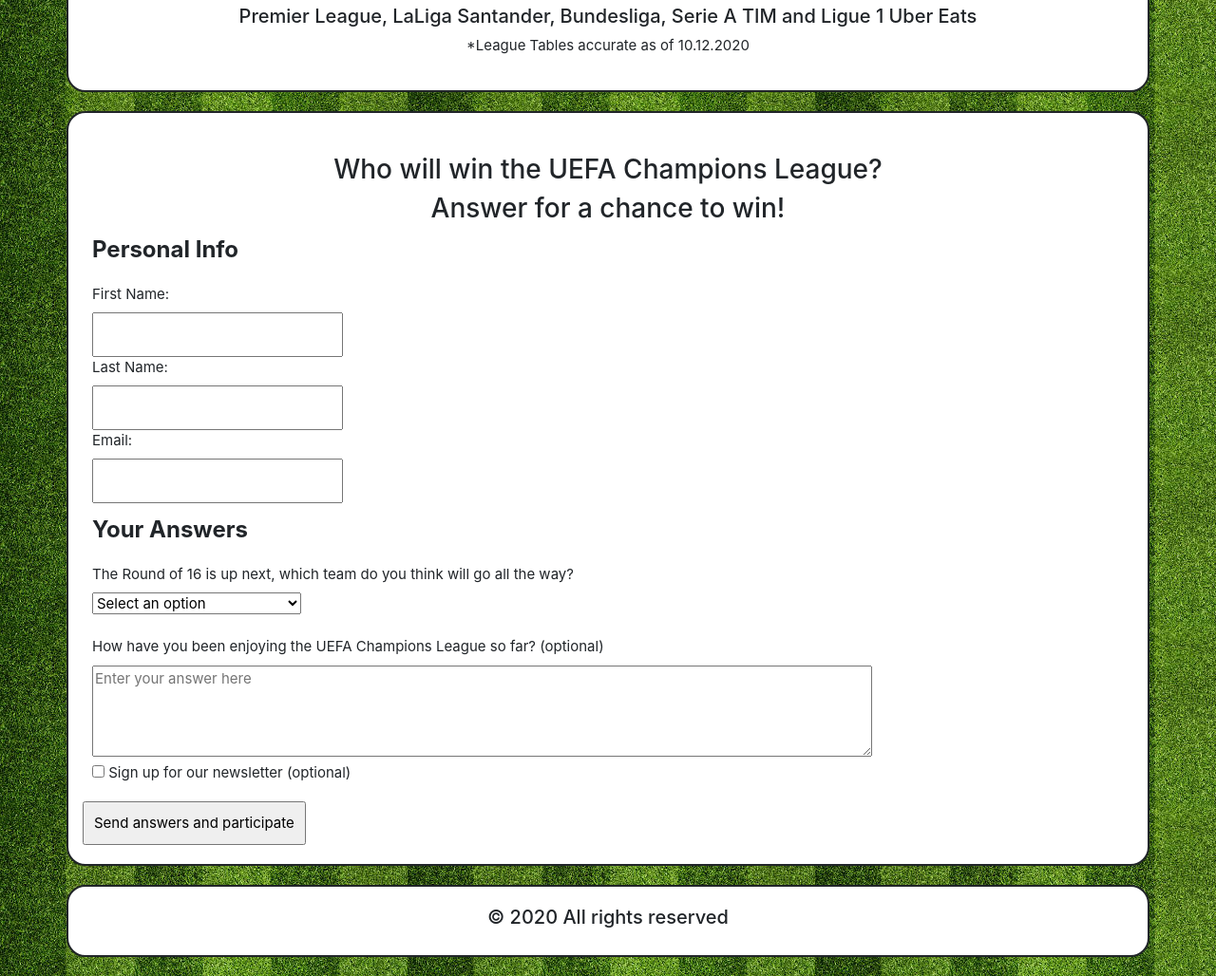
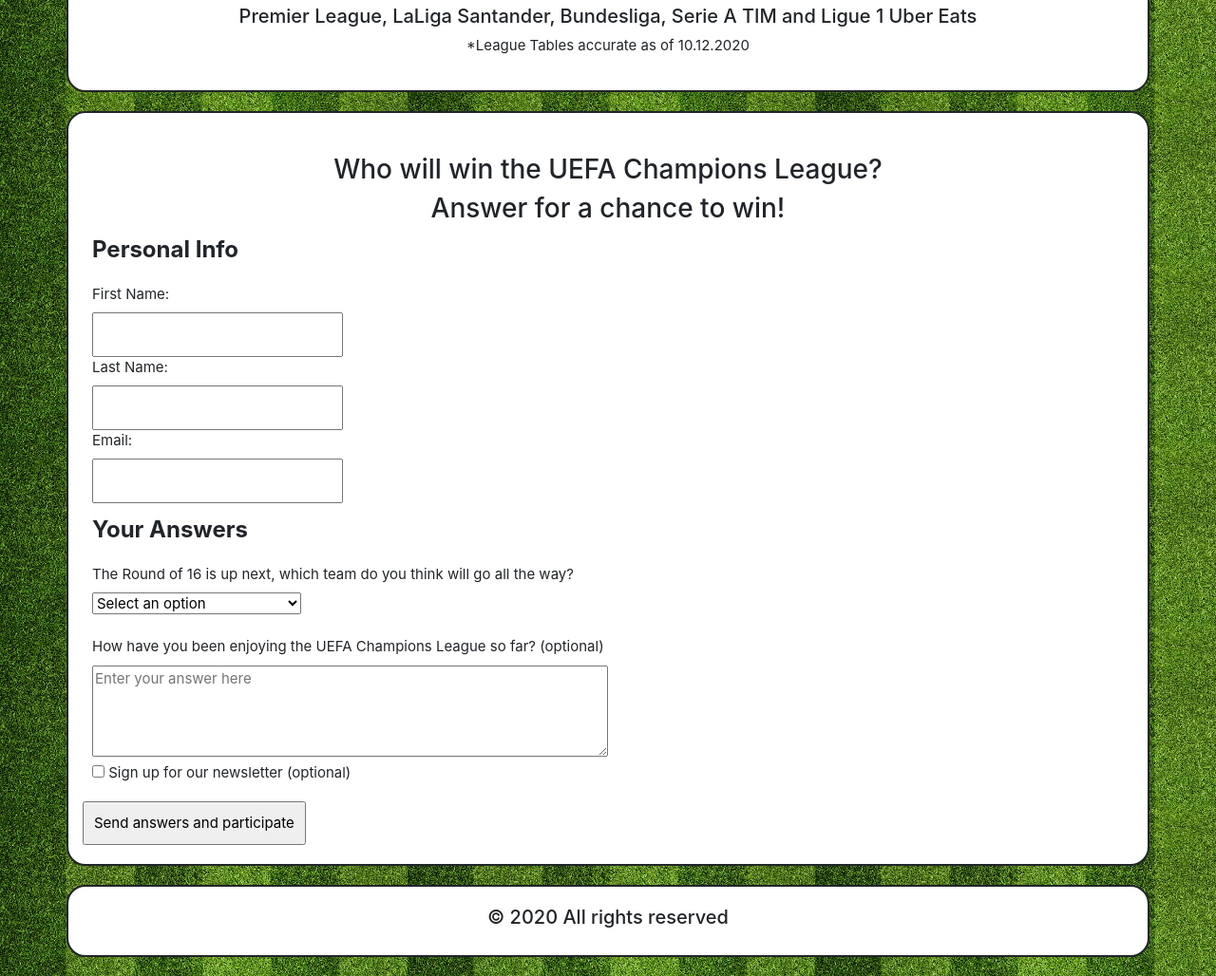
Before and after one commit to oskhii/oskhii.github.io, a plain HTML site: page index.html in a window 1280 px wide. Shown: the part 391-1419 px from the top of the page at 95% size. Drawn offline with nearby package versions, Linux system fonts and the light colour scheme.

Commit message:
Update styles.css

```diff
--- a/styles.css
+++ b/styles.css
@@ -88,3 +88,6 @@
 width : 100%;
 height : 100%;
 }
+textarea {
+	width:50%;
+}
```
